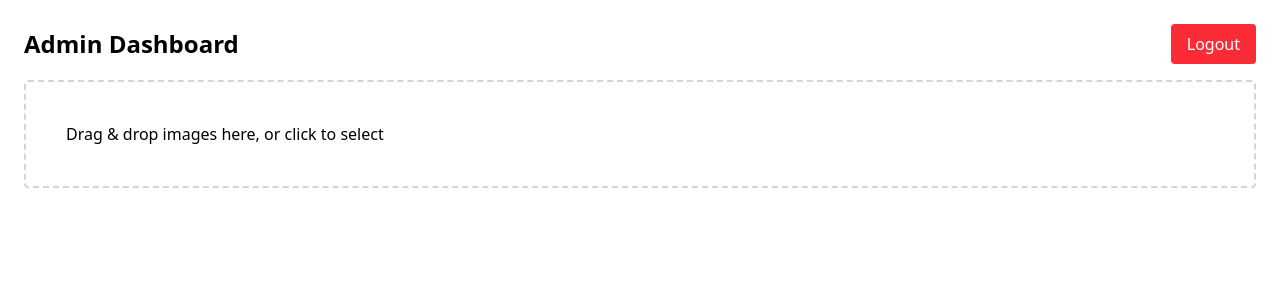
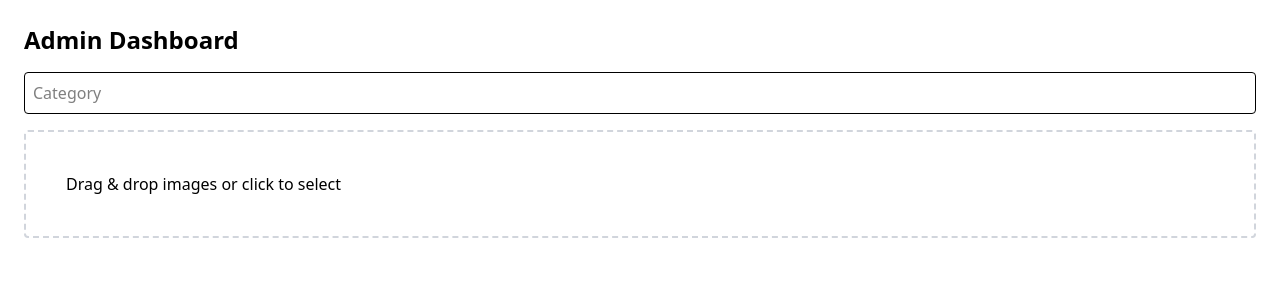
Before and after one commit to Mandip69/samrat-admindashboard, a React (Vite) app in the folder frontend/: page /dashboard in a window 1280 px wide. Shown: the top 300 px of the page. Built offline with nearby package versions, Linux system fonts and the light colour scheme; sample sign-in values are in the browser's storage.

Commit message:
added chnage in here

```diff
--- a/frontend/src/Dashboard.jsx
+++ b/frontend/src/Dashboard.jsx
@@ -5,13 +5,14 @@ import API, { setToken } from "./api";
 export default function Dashboard() {
   const [files, setFiles] = useState([]);
   const [uploaded, setUploaded] = useState([]);
-  const [error, setError] = useState(""); // for error messages
+  const [category, setCategory] = useState("");
+  const [error, setError] = useState("");
   const token = localStorage.getItem("token");
   if (token) setToken(token);
 
   const onDrop = useCallback(acceptedFiles => {
     setFiles(acceptedFiles);
-    setError(""); // clear error when new files selected
+    setError("");
   }, []);
 
   const { getRootProps, getInputProps, isDragActive } = useDropzone({
@@ -20,65 +21,48 @@ export default function Dashboard() {
   });
 
   const handleUpload = async () => {
-    if (files.length === 0) return setError("No files selected");
+    if (!files.length) return setError("No files selected");
+    if (!category) return setError("Please enter a category");
 
     for (const file of files) {
       const formData = new FormData();
       formData.append("image", file);
+      formData.append("category", category);
 
       try {
         const res = await API.post("/upload", formData);
         setUploaded(prev => [...prev, res.data.url]);
       } catch (err) {
         console.error(err);
-        if (!navigator.onLine) {
-          setError("No internet connection. Please check your network.");
-        } else if (err.response) {
-          setError(err.response.data.message || "Upload failed.");
-        } else {
-          setError("Cannot connect to backend. Make sure server is running.");
-        }
+        setError("Upload failed. Check your internet or backend.");
         return;
       }
     }
-
     setFiles([]);
     setError("");
   };
 
   return (
     <div className="p-6">
-      <div className="flex justify-between items-center mb-4">
-        <h1 className="text-2xl font-bold">Admin Dashboard</h1>
-        <button
-          className="px-4 py-2 bg-red-500 text-white rounded"
-          onClick={() => {
-            localStorage.removeItem("token");
-            window.location.href = "/login";
-          }}
-        >
-          Logout
-        </button>
-      </div>
+      <h1 className="text-2xl font-bold mb-4">Admin Dashboard</h1>
+      {error && <div className="mb-4 text-red-500">{error}</div>}
 
-      {error && (
-        <div className="mb-4 p-3 bg-red-100 text-red-700 border border-red-300 rounded">
-          {error}
-        </div>
-      )}
+      <input
+        type="text"
+        placeholder="Category"
+        value={category}
+        onChange={e => setCategory(e.target.value)}
+        className="mb-4 p-2 border rounded w-full"
+      />
 
       <div
         {...getRootProps()}
-        className={`p-10 border-2 border-dashed rounded cursor-pointer mb-4 ${
+        className={`p-10 border-2 border-dashed rounded mb-4 cursor-pointer ${
           isDragActive ? 'border-blue-500' : 'border-gray-300'
         }`}
       >
         <input {...getInputProps()} />
-        {isDragActive ? (
-          <p>Drop the files here ...</p>
-        ) : (
-          <p>Drag & drop images here, or click to select</p>
-        )}
+        {isDragActive ? <p>Drop files here ...</p> : <p>Drag & drop images or click to select</p>}
       </div>
 
       {files.length > 0 && (
@@ -92,12 +76,7 @@ export default function Dashboard() {
 
       <div className="grid grid-cols-3 gap-4 mt-4">
         {uploaded.map((url, idx) => (
-          <img
-            key={idx}
-            src={url}
-            alt="Uploaded"
-            className="w-full h-40 object-cover rounded"
-          />
+          <img key={idx} src={url} className="w-full h-40 object-cover rounded" />
         ))}
       </div>
     </div>
```
